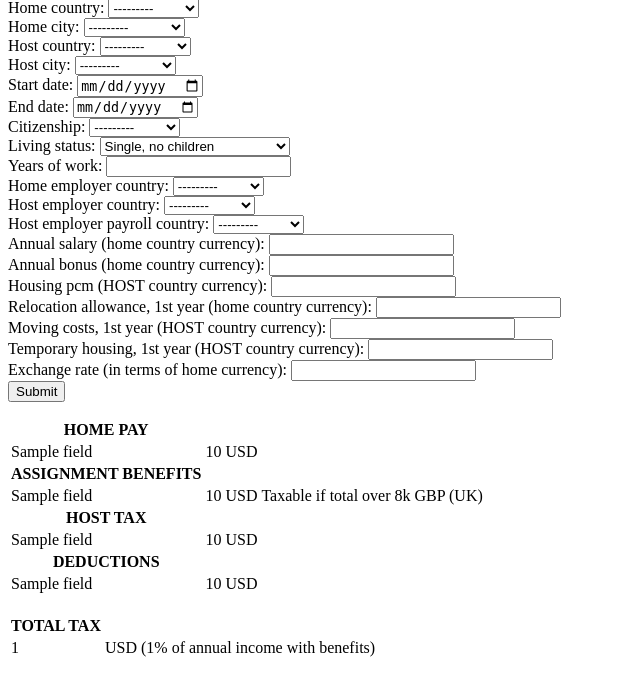
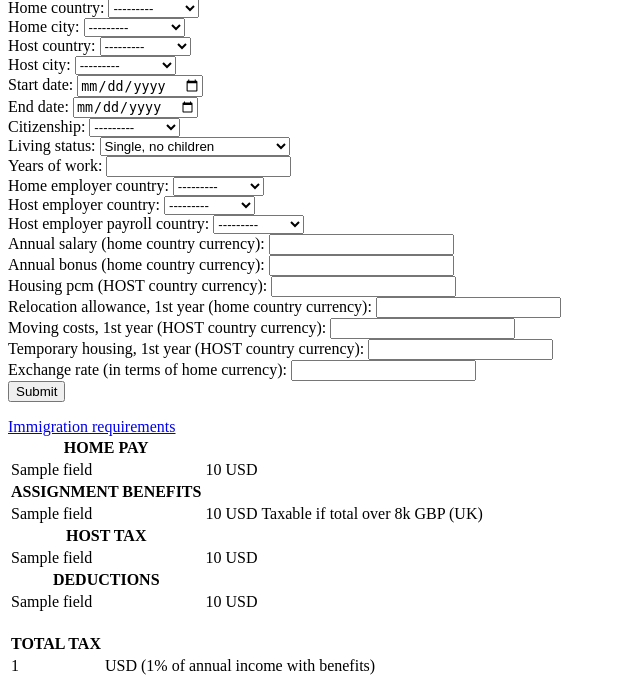
Before and after one commit to vojinradovanovic/django-project, a Django app: template intl_deployment/templates/intl_deployment/cost_estimate.html in a window 1280 px wide. Shown: the part 67-744 px from the top of the page, without its empty margins (0-640 px from the left). Run offline with Django 5.2, Linux system fonts and the light colour scheme; data comes from the database, SQL or seed files in the repository; the template is opened without the code that fills it: values that come from a table or form of the project are taken from there, most other values are stand-ins (such as "Sample title", 1, 10 or a date in 2020).

Commit message:
linking between websites

```diff
--- a/intl_deployment/templates/intl_deployment/cost_estimate.html
+++ b/intl_deployment/templates/intl_deployment/cost_estimate.html
@@ -10,6 +10,12 @@
 </form>
 
 {% if data %}
+    <!-- Link to immigration requirements-->
+    <a href="{% url 'intl_deployment:immigration' %}">
+        Immigration requirements
+    </a>
+
+    <!-- financial breakdown -->
     <table>
         <!-- Output table is split into four parts: home pay, assignment benefits, host tax, deductions -->
 
--- /dev/null
+++ b/intl_deployment/templates/intl_deployment/immigration.html
@@ -0,0 +1,4 @@
+<!-- Link back to cost estimate -->
+    <a href="{% url 'intl_deployment:cost_estimate' %}">
+        Back to cost estimate
+    </a>
--- a/intl_deployment/views.py
+++ b/intl_deployment/views.py
@@ -29,4 +29,4 @@ def cost_estimate(request):
     return render(request, "intl_deployment/cost_estimate.html", {"form": form, "data": data})
 
 def immigration(request):
-    return HttpResponse("Immigration goes here.")
+    return render(request, "intl_deployment/immigration.html")
```
